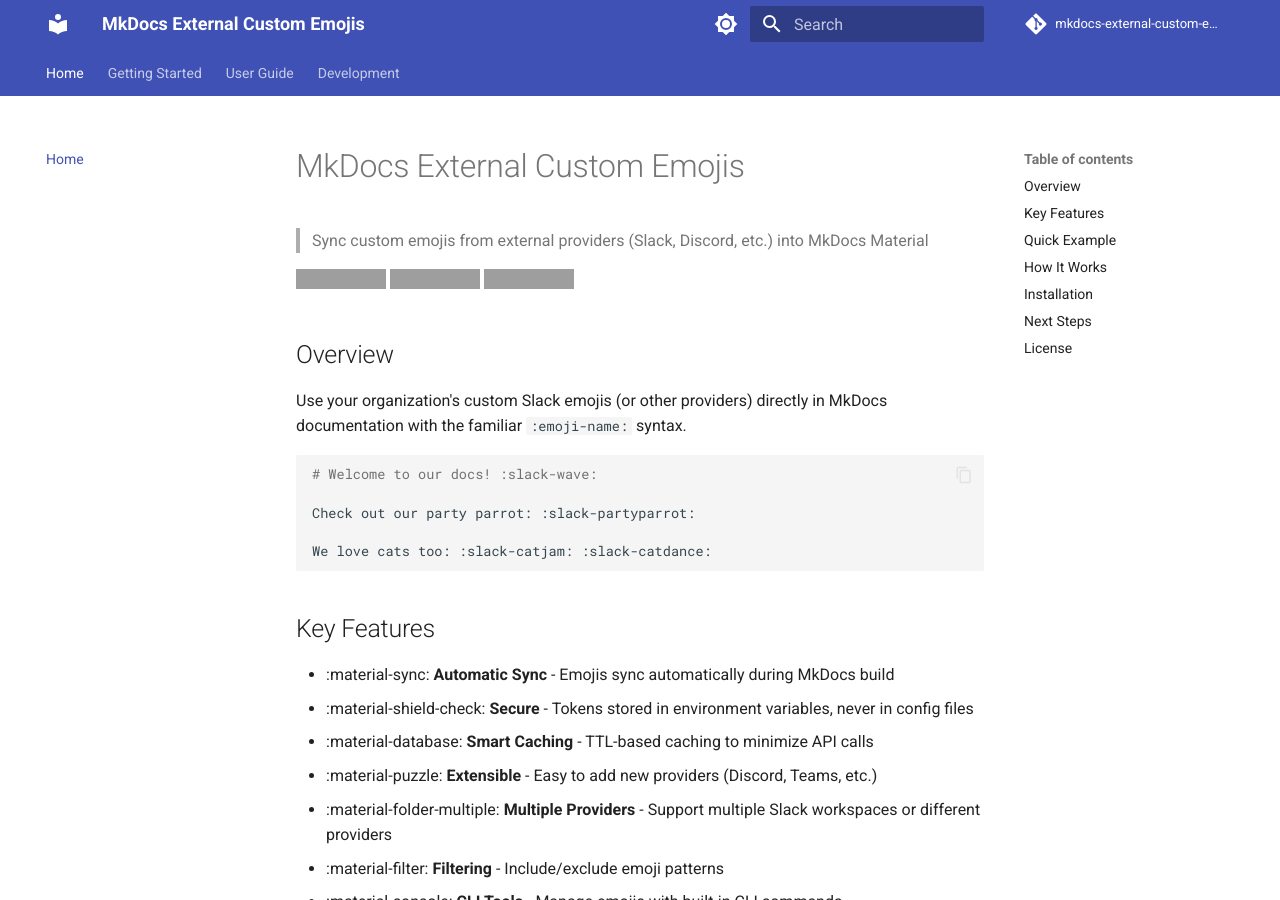
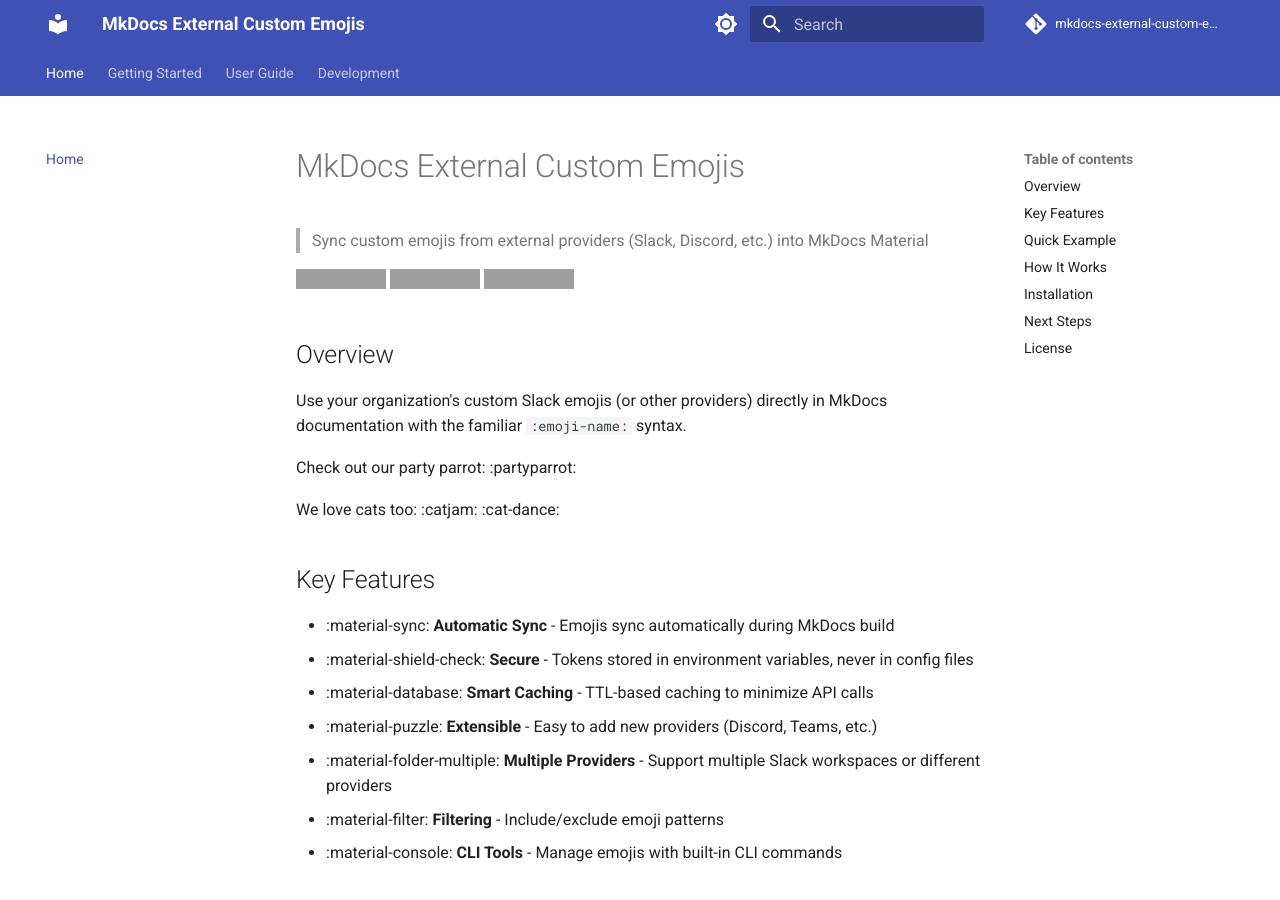
Before and after one commit to julie-dujardin/mkdocs-external-custom-emojis, an MkDocs documentation site: the page built from docs/index.md, in a window 1280 px wide and 900 px high. Built offline with MkDocs 1.6.1 and Material for MkDocs 9.7.7, drawn with Linux system fonts in a browser that asks for light colours; comment, search, counter and statistics services are not loaded; grey boxes are pictures that could not be loaded.

Commit message:
doc: emoji example

````diff
--- a/docs/index.md
+++ b/docs/index.md
@@ -10,13 +10,9 @@
 
 Use your organization's custom Slack emojis (or other providers) directly in MkDocs documentation with the familiar `:emoji-name:` syntax.
 
-```markdown
-# Welcome to our docs! :slack-wave:
+Check out our party parrot: :partyparrot:
 
-Check out our party parrot: :slack-partyparrot:
-
-We love cats too: :slack-catjam: :slack-catdance:
-```
+We love cats too: :catjam: :cat-dance:
 
 ## Key Features
 
````
